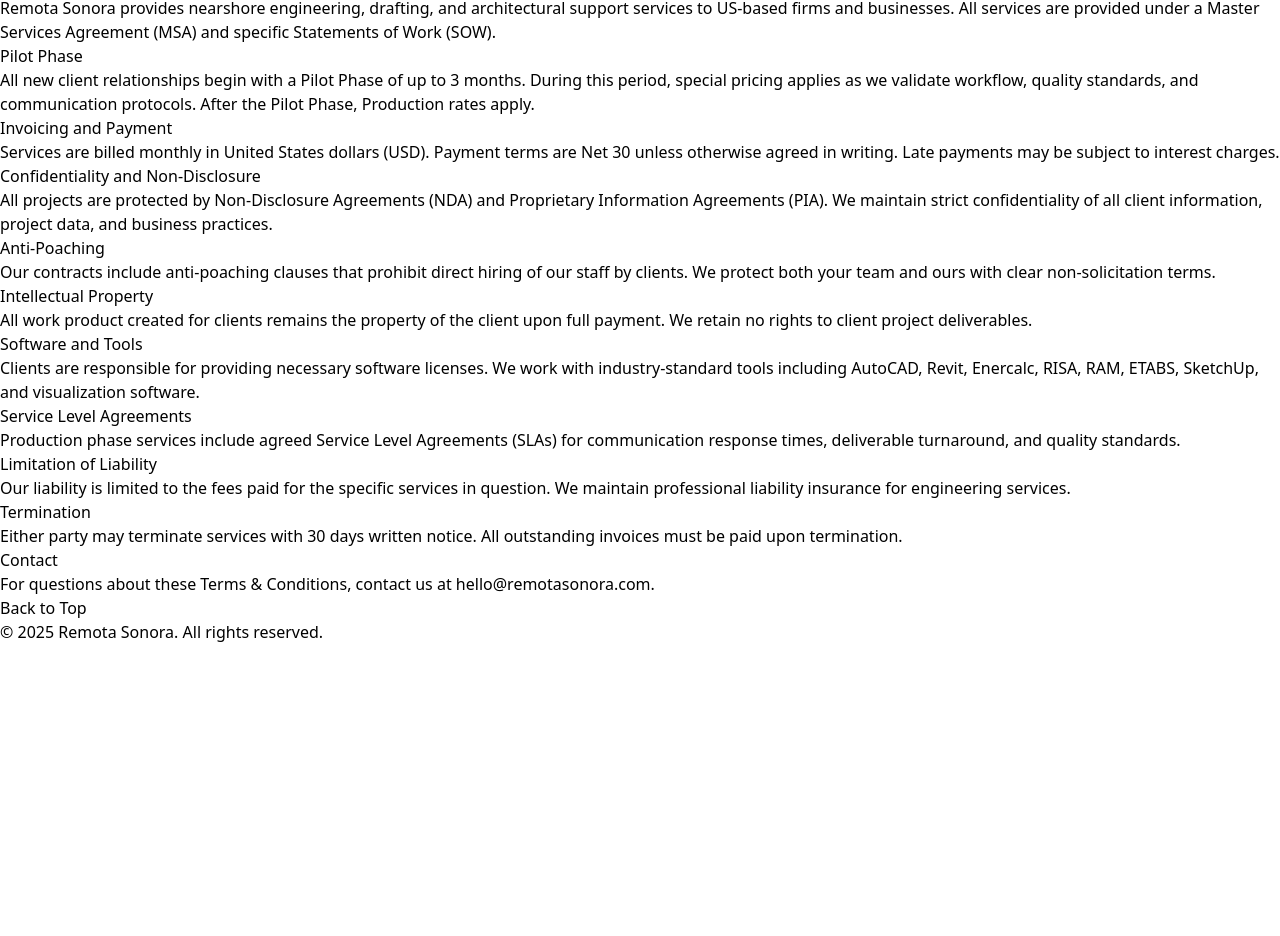
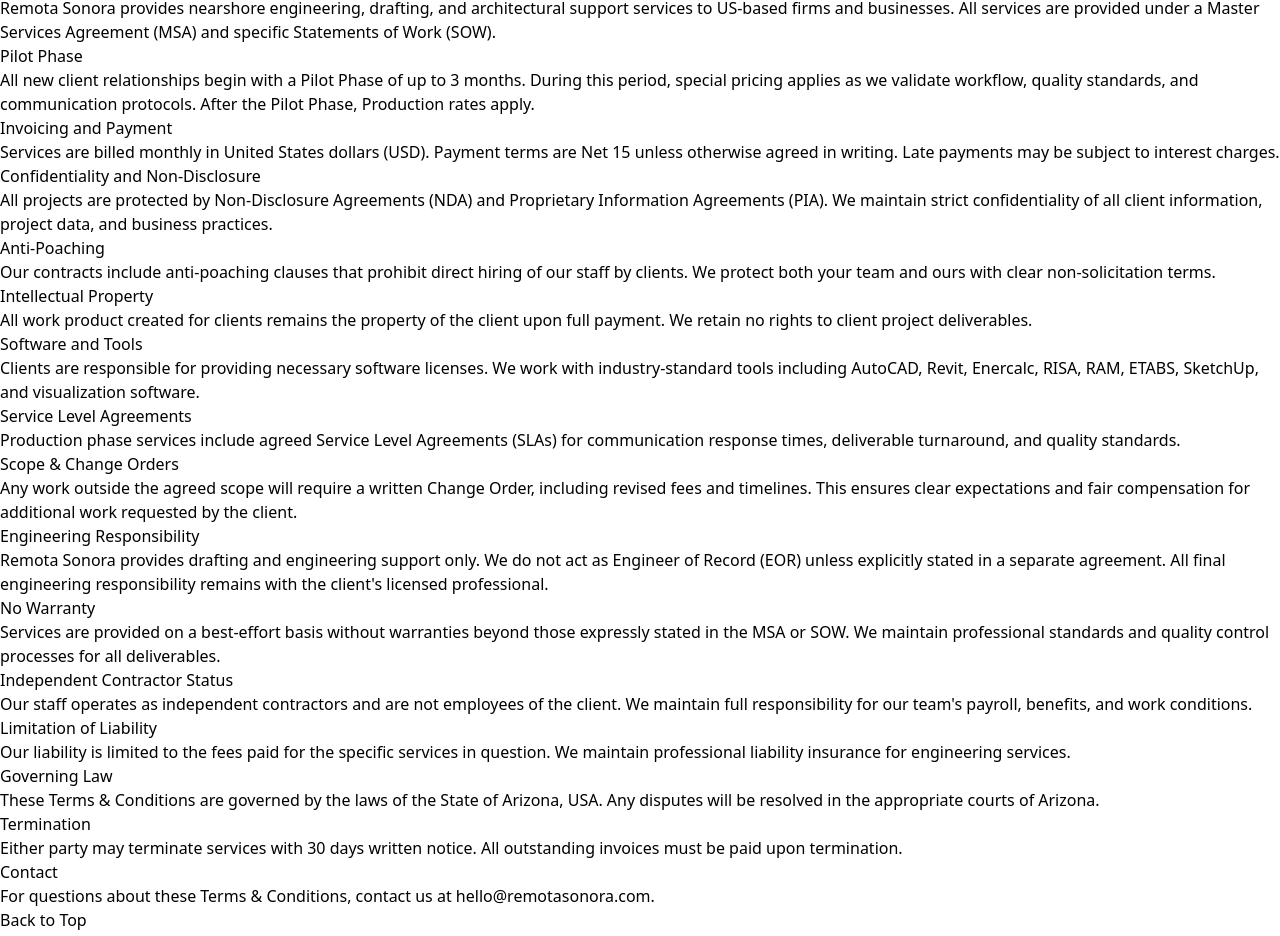
Before and after one commit to josesantosra92-collab/remotasonora, a React (Vite) app: page /terms in a window 1280 px wide. Shown: the part 1452-2388 px from the top of the page. Before the commit the page ends 2096 px from the top, so only its background shows below. Built offline with nearby package versions, Linux system fonts and the light colour scheme.

Commit message:
Update terms.jsx

```diff
--- a/src/pages/terms.jsx
+++ b/src/pages/terms.jsx
@@ -1,6 +1,6 @@
 import { useState, useEffect } from "react";
 import { Link } from "react-router-dom";
-import { createPageUrl } from "../utils";
+import { createPageUrl } from "@/utils";
 
 export default function Terms() {
   const [lang, setLang] = useState("en");
@@ -27,7 +27,7 @@
         },
         {
           title: "Invoicing and Payment",
-          content: "Services are billed monthly in United States dollars (USD). Payment terms are Net 30 unless otherwise agreed in writing. Late payments may be subject to interest charges."
+          content: "Services are billed monthly in United States dollars (USD). Payment terms are Net 15 unless otherwise agreed in writing. Late payments may be subject to interest charges."
         },
         {
           title: "Confidentiality and Non-Disclosure",
@@ -50,8 +50,28 @@
           content: "Production phase services include agreed Service Level Agreements (SLAs) for communication response times, deliverable turnaround, and quality standards."
         },
         {
+          title: "Scope & Change Orders",
+          content: "Any work outside the agreed scope will require a written Change Order, including revised fees and timelines. This ensures clear expectations and fair compensation for additional work requested by the client."
+        },
+        {
+          title: "Engineering Responsibility",
+          content: "Remota Sonora provides drafting and engineering support only. We do not act as Engineer of Record (EOR) unless explicitly stated in a separate agreement. All final engineering responsibility remains with the client's licensed professional."
+        },
+        {
+          title: "No Warranty",
+          content: "Services are provided on a best-effort basis without warranties beyond those expressly stated in the MSA or SOW. We maintain professional standards and quality control processes for all deliverables."
+        },
+        {
+          title: "Independent Contractor Status",
+          content: "Our staff operates as independent contractors and are not employees of the client. We maintain full responsibility for our team's payroll, benefits, and work conditions."
+        },
+        {
           title: "Limitation of Liability",
           content: "Our liability is limited to the fees paid for the specific services in question. We maintain professional liability insurance for engineering services."
+        },
+        {
+          title: "Governing Law",
+          content: "These Terms & Conditions are governed by the laws of the State of Arizona, USA. Any disputes will be resolved in the appropriate courts of Arizona."
         },
         {
           title: "Termination",
@@ -77,7 +97,7 @@
         },
         {
           title: "Facturación y Pago",
-          content: "Los servicios se facturan mensualmente en dólares estadounidenses (USD). Los términos de pago son Net 30 a menos que se acuerde lo contrario por escrito. Los pagos tardíos pueden estar sujetos a cargos por intereses."
+          content: "Los servicios se facturan mensualmente en dólares estadounidenses (USD). Los términos de pago son Net 15 a menos que se acuerde lo contrario por escrito. Los pagos tardíos pueden estar sujetos a cargos por intereses."
         },
         {
           title: "Confidencialidad y No Divulgación",
@@ -100,8 +120,28 @@
           content: "Los servicios en fase de producción incluyen Acuerdos de Nivel de Servicio (SLA) acordados para tiempos de respuesta de comunicación, entrega de entregables y estándares de calidad."
         },
         {
+          title: "Alcance y Órdenes de Cambio",
+          content: "Cualquier trabajo fuera del alcance acordado requerirá una Orden de Cambio por escrito, incluyendo tarifas y plazos revisados. Esto asegura expectativas claras y compensación justa por el trabajo adicional solicitado por el cliente."
+        },
+        {
+          title: "Responsabilidad de Ingeniería",
+          content: "Remota Sonora proporciona drafting y apoyo de ingeniería únicamente. No actuamos como Ingeniero Responsable (EOR) a menos que se indique explícitamente en un acuerdo separado. Toda la responsabilidad final de ingeniería permanece con el profesional licenciado del cliente."
+        },
+        {
+          title: "Sin Garantía",
+          content: "Los servicios se proporcionan de buena fe sin garantías más allá de las expresamente establecidas en el MSA o SOW. Mantenemos estándares profesionales y procesos de control de calidad para todos los entregables."
+        },
+        {
+          title: "Estado de Contratista Independiente",
+          content: "Nuestro personal opera como contratistas independientes y no son empleados del cliente. Mantenemos total responsabilidad por la nómina, beneficios y condiciones de trabajo de nuestro equipo."
+        },
+        {
           title: "Limitación de Responsabilidad",
           content: "Nuestra responsabilidad está limitada a las tarifas pagadas por los servicios específicos en cuestión. Mantenemos un seguro de responsabilidad profesional para servicios de ingeniería."
+        },
+        {
+          title: "Ley Aplicable",
+          content: "Estos Términos y Condiciones se rigen por las leyes del Estado de Arizona, EE.UU. Cualquier disputa se resolverá en los tribunales apropiados de Arizona."
         },
         {
           title: "Terminación",
```
